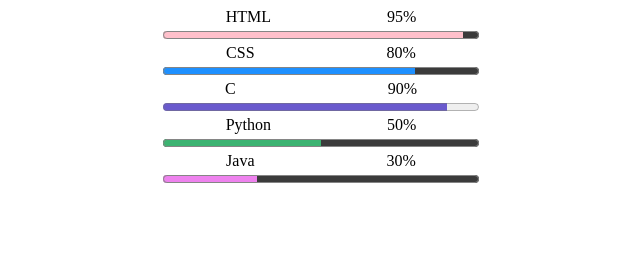
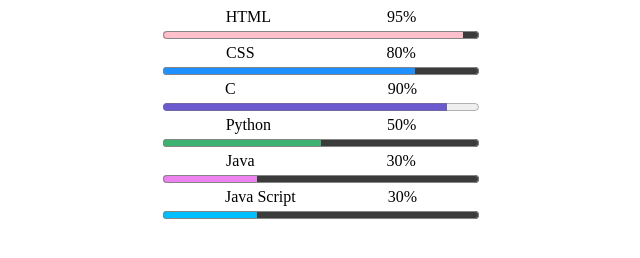
Before and after one commit to vasavisindhu/portfolio, a plain HTML site: page skills.html in a window 1280 px wide. Shown: the whole page, without its empty margins (319-959 px from the left). Drawn offline with Linux system fonts and the light colour scheme.

Commit message:
Update skills.html

```diff
--- a/skills.html
+++ b/skills.html
@@ -41,6 +41,11 @@
 <progress id="s5" style="width:25%;accent-color:Violet" value="30" max="100"></progress>
 </div>
 </div>
+<div>Java Script&nbsp;&nbsp;&nbsp;&nbsp;&nbsp;&nbsp;&nbsp;&nbsp;&nbsp;&nbsp;&nbsp;&nbsp;&nbsp;&nbsp;&nbsp;&nbsp;&nbsp;&nbsp;&nbsp;&nbsp;&nbsp;&nbsp;&nbsp;30%</div>
+<div>
+<progress id="s6" style="width:25%;accent-color:DeepSkyBlue" value="30" max="100"></progress>
+</div>
+</div>
 </div>
 </body>
 </html>
```
